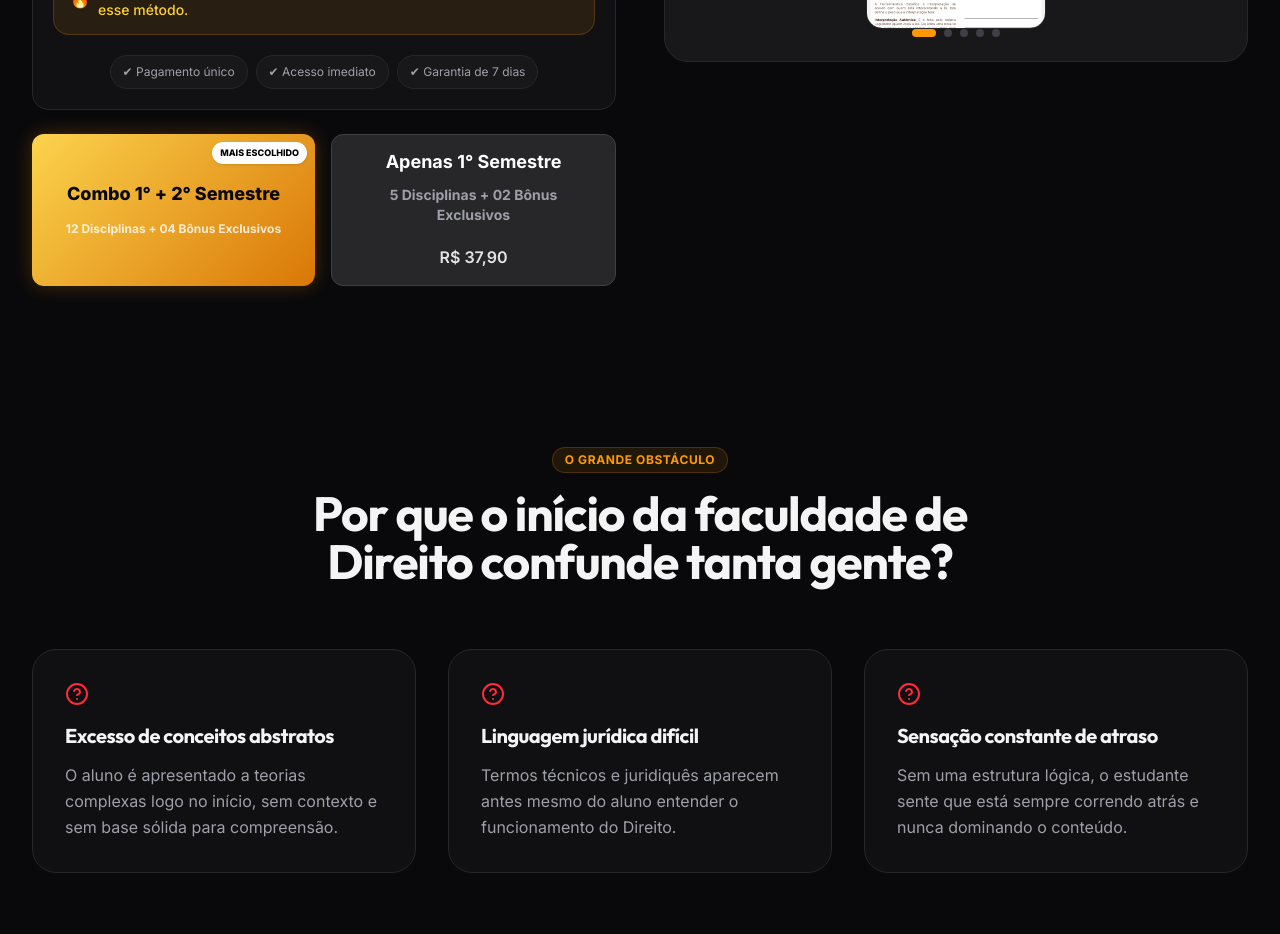
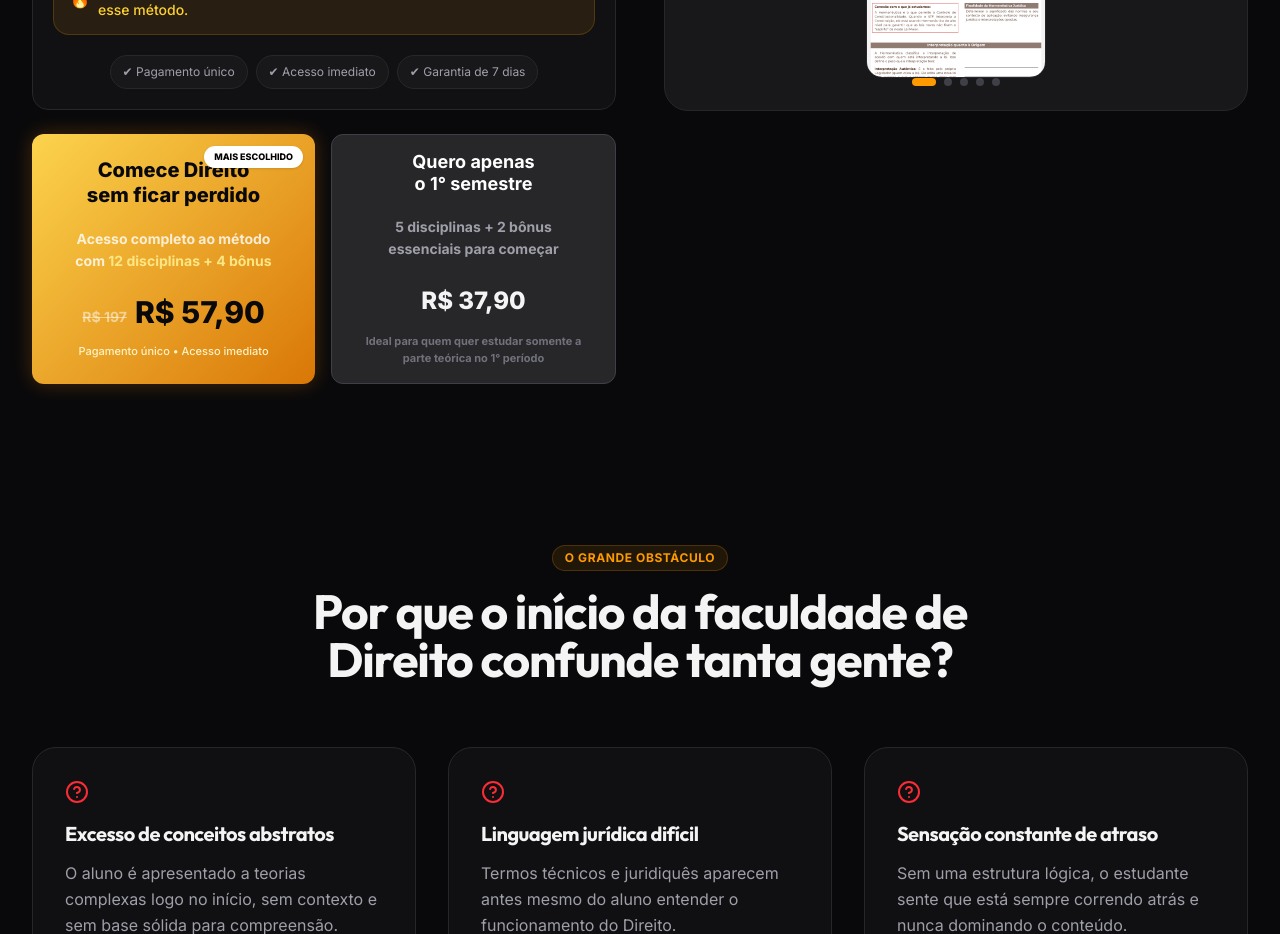
Before and after one commit to camposads-dot/campododireito-calouros, a React (Vite) app: page / in a window 1280 px wide. Shown: the part 1500-2434 px from the top of the page. Built offline with nearby package versions, Linux system fonts and the light colour scheme.

Commit message:
ajuste de botão + cta

```diff
--- a/src/App.tsx
+++ b/src/App.tsx
@@ -301,18 +301,46 @@ const Hero = () => {
 <div className="flex flex-col sm:flex-row gap-4 w-full">
 
   {/* COMBO */}
-        <CTAButton className="flex-1 relative overflow-hidden group flex flex-col items-center justify-center text-center min-h-[110px]">
+<CTAButton
+  className="flex-1 relative overflow-hidden group flex flex-col items-center justify-center text-center min-h-[145px] px-5 py-6"
+>
 
-          <div className="absolute top-2 right-2 bg-white text-black text-[8px] sm:text-[9px] font-extrabold px-2 py-1 rounded-full shadow-sm whitespace-nowrap">
+    {/* BADGE */}
+    <div className="absolute top-3 right-3 bg-white text-black text-[9px] font-extrabold px-2.5 py-1 rounded-full shadow-sm whitespace-nowrap">
       MAIS ESCOLHIDO
     </div>
 
-          <span className="text-lg font-extrabold block leading-tight">
-            Combo 1° + 2° Semestre
+    {/* TITULO */}
+    <span className="text-xl font-black leading-tight">
+      Comece Direito
+      <br />
+      sem ficar perdido
     </span>
 
-          <span className="text-xs text-white/80 mt-2 block">
-            12 Disciplinas + 04 Bônus Exclusivos
+    {/* SUB */}
+    <span className="text-sm text-white/80 mt-3 leading-relaxed max-w-[240px]">
+      Acesso completo ao método com{" "}
+      <span className="font-bold text-amber-200">
+        12 disciplinas + 4 bônus
+      </span>
+    </span>
+
+    {/* PREÇO */}
+    <div className="mt-4 flex items-end gap-2">
+
+      <span className="text-sm text-white/50 line-through">
+        R$ 197
+      </span>
+
+      <span className="text-3xl font-black leading-none">
+        R$ 57,90
+      </span>
+
+    </div>
+
+    {/* CTA MINI */}
+    <span className="mt-2 text-[11px] text-amber-100 font-medium">
+      Pagamento único • Acesso imediato
     </span>
 
   </CTAButton>
@@ -321,25 +349,34 @@ const Hero = () => {
   <CTAButton
     secondary={true}
     href="#individual"
-  className="flex-1 flex flex-col items-center justify-center text-center min-h-[110px] scroll-smooth"
+    className="flex-1 flex flex-col items-center justify-center text-center min-h-[135px] px-5 scroll-smooth"
   >
 
-  <span className="text-lg font-bold block leading-tight">
-    Apenas 1° Semestre
+    {/* TITULO */}
+    <span className="text-lg font-bold leading-tight">
+      Quero apenas
+      <br />
+      o 1° semestre
     </span>
 
-  <span className="text-sm text-zinc-400 mt-1 block">
-    5 Disciplinas + 02 Bônus Exclusivos
+    {/* SUB */}
+    <span className="text-sm text-zinc-400 mt-3 leading-relaxed max-w-[220px]">
+      5 disciplinas + 2 bônus essenciais para começar
     </span>
 
-  <span className="text-base text-zinc-200 mt-3 font-semibold block">
+    {/* PREÇO */}
+    <span className="text-2xl text-zinc-100 mt-4 font-black">
       R$ 37,90
+    </span>
+
+    {/* INFO */}
+    <span className="text-[11px] text-zinc-500 mt-2">
+      Ideal para quem quer estudar somente a parte teórica no 1° período
     </span>
 
   </CTAButton>
 
 </div>
-
     </div>
 
   </motion.div>
```
Lines whose indentation alone changed are shown as unchanged.
